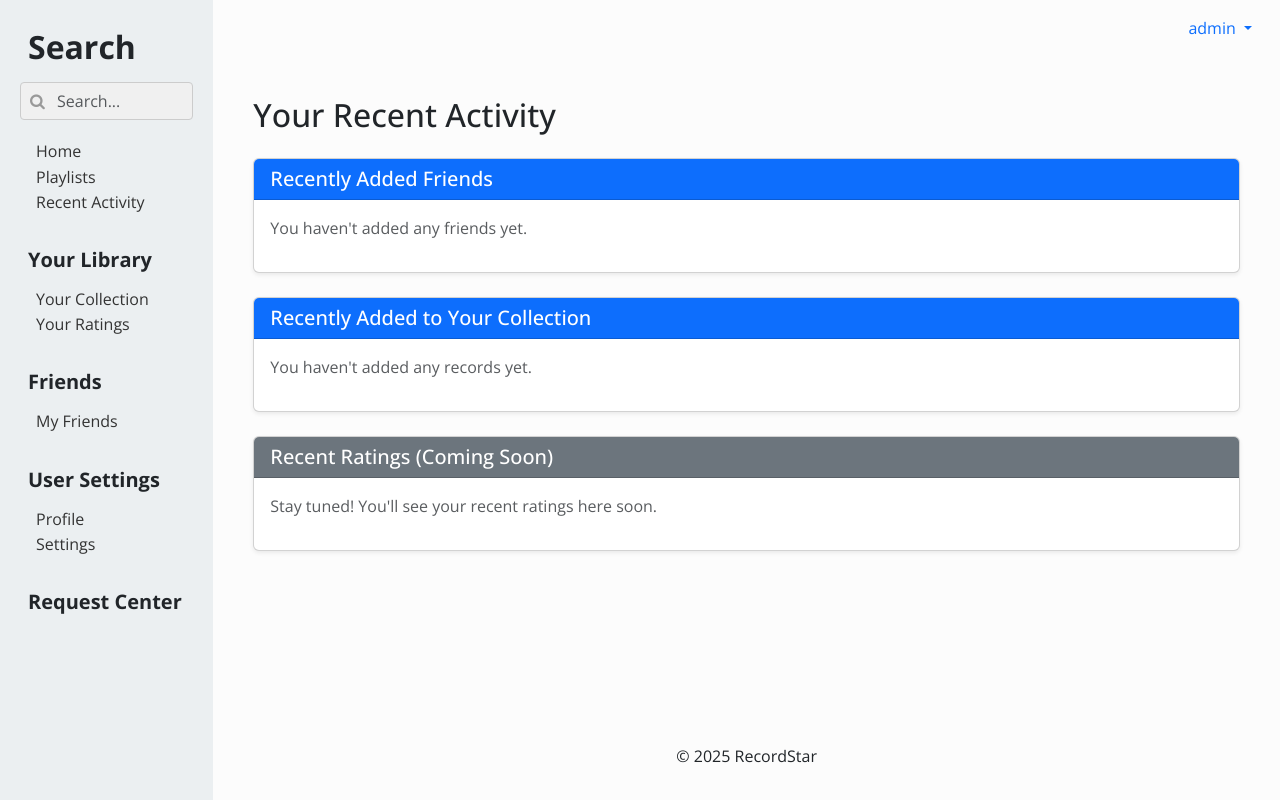
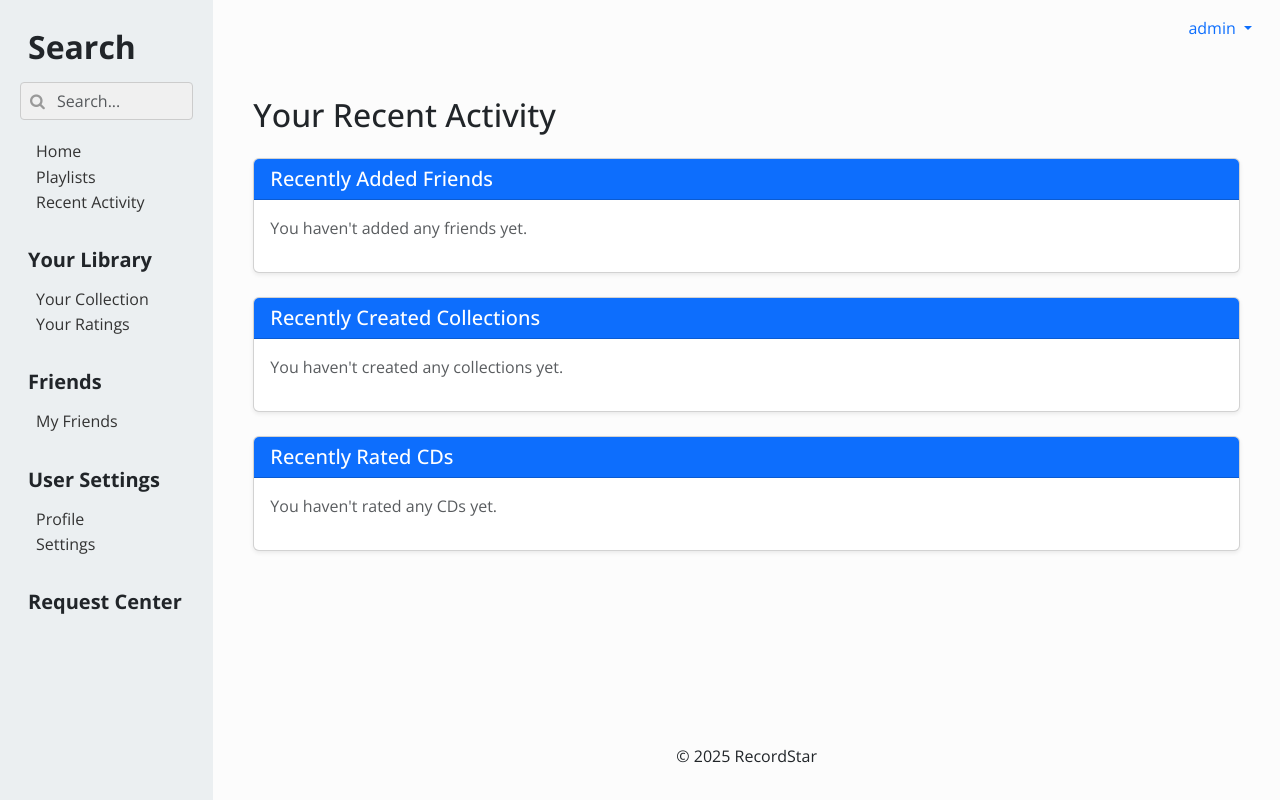
Before and after one commit to nnnguyenj/recordstar, a Django app: page /recent-activity/ in a window 1280 px wide. Run offline with Django 3.2, Linux system fonts and the light colour scheme; a user stored in the database is signed in; data comes from the database, SQL or seed files in the repository; both versions use the stored data as it was after the commit; parts of the project's set-up code (start-up, migrations or seed data) failed here and were passed over; some libraries are stand-ins or nearby versions.

Commit message:
all changes/requirements for collections + updates to recent_Activity

```diff
--- a/users/templates/users/add_collection.html
+++ b/users/templates/users/add_collection.html
@@ -17,3 +17,9 @@
   </form>
 </div>
 {% endblock %}
+{% if request.user.profile.account_type == 'L' %}
+  <div class="form-check mb-3">
+    <input class="form-check-input" type="checkbox" name="is_public" id="is_public" checked>
+    <label class="form-check-label" for="is_public">Make collection public</label>
+  </div>
+{% endif %}
--- a/users/templates/users/recent_activity.html
+++ b/users/templates/users/recent_activity.html
@@ -29,31 +29,48 @@
   <!-- Recent Collections -->
   <div class="card shadow-sm mb-4">
     <div class="card-header bg-primary text-white">
-      <h5 class="mb-0">Recently Added to Your Collection</h5>
+      <h5 class="mb-0">Recently Created Collections</h5>
     </div>
     <div class="card-body">
-      {% if recent_records %}
+      {% if recent_collections %}
         <ul class="list-group">
-          {% for record in recent_records %}
+          {% for collection in recent_collections %}
             <li class="list-group-item d-flex justify-content-between align-items-center">
-              <span><strong>{{ record.title }}</strong> by {{ record.artist }}</span>
-              <span class="text-muted">{{ record.created_at|date:"M d, Y H:i" }}</span>
+              <span>
+                Collection: <a href="{% url 'collection_detail' collection.id %}"><strong>{{ collection.name }}</strong></a>
+                <small class="text-muted ms-2">({{ collection.is_public|yesno:"Public,Private" }})</small>
+              </span>
+              <span class="text-muted">{{ collection.created_at|date:"M d, Y H:i" }}</span>
             </li>
           {% endfor %}
         </ul>
       {% else %}
-        <p class="text-muted">You haven't added any records yet.</p>
+        <p class="text-muted">You haven't created any collections yet.</p>
       {% endif %}
     </div>
   </div>
 
-  <!-- Recent Ratings (Coming Soon) -->
+  <!-- Recent Ratings -->
   <div class="card shadow-sm mb-4">
-    <div class="card-header bg-secondary text-white">
-      <h5 class="mb-0">Recent Ratings (Coming Soon)</h5>
+    <div class="card-header bg-primary text-white">
+      <h5 class="mb-0">Recently Rated CDs</h5>
     </div>
     <div class="card-body">
-      <p class="text-muted">Stay tuned! You'll see your recent ratings here soon.</p>
+      {% if recent_ratings %}
+        <ul class="list-group">
+          {% for rating in recent_ratings %}
+            <li class="list-group-item d-flex justify-content-between align-items-center">
+              <span>
+                You rated <strong>{{ rating.cd.title }}</strong> by {{ rating.cd.artist }}
+                <small class="text-muted ms-2">({{ rating.rating_value }}/10)</small>
+              </span>
+              <span class="text-muted">{{ rating.created_at|date:"M d, Y H:i" }}</span>
+            </li>
+          {% endfor %}
+        </ul>
+      {% else %}
+        <p class="text-muted">You haven't rated any CDs yet.</p>
+      {% endif %}
     </div>
   </div>
 </div>
--- a/users/urls.py
+++ b/users/urls.py
@@ -13,9 +13,7 @@ urlpatterns = [
     path("", views.index_view, name="index"),
     path("logout", views.logout_view, name="logout"),
     path("dashboard/", dashboard_view, name="dashboard"),
-    path("playlists/", playlists_view, name="playlists"),
     path("recent-activity/", views.recent_activity_view, name="recent_activity"),
-    path('collection/', views.collection_view, name='collection'),
     path('add_record/', views.add_record, name='add_record'),
     path('delete_record/<int:record_id>/', views.delete_record_view, name='delete_record'),
     path("ratings/", views.ratings_view, name="ratings"),
@@ -29,4 +27,6 @@ urlpatterns = [
     path("collection/add/", views.add_collection_view, name="add_collection"),
     path("collection/<int:collection_id>/", views.collection_detail_view, name="collection_detail"),
     path("collection/<int:collection_id>/remove/<int:cd_id>/", views.remove_cd_from_collection, name="remove_cd_from_collection"),
+    path("collection/<int:collection_id>/delete/", views.delete_collection_view, name="delete_collection"),
+    path("collection/<int:collection_id>/toggle-privacy/", views.toggle_collection_privacy, name="toggle_collection_privacy"),
 ] + static(settings.MEDIA_URL, document_root=settings.MEDIA_ROOT)
--- a/users/views.py
+++ b/users/views.py
@@ -35,19 +35,15 @@ def dashboard_view(request):
     return render(request, "users/dashboard.html", context)
 
 @login_required
-def playlists_view(request):
-    return render(request, "users/playlists.html")
+def recent_activity_view(request):
+    recent_friends = FriendActivity.objects.filter(user=request.user).order_by('-timestamp')[:5]
+    recent_collections = Collection.objects.filter(owner=request.user).order_by('-created_at')[:5]
+    recent_ratings = Rating.objects.filter(user=request.user).order_by('-created_at')[:5]
 
-@login_required
-def recent_activity_view(request):
-    from .models import Record, FriendActivity
-
-    recent_friends = FriendActivity.objects.filter(user=request.user).order_by('-timestamp')[:5]
-    recent_records = Record.objects.filter(user=request.user).order_by('-created_at')[:5]
-    #later: recent_ratings = Rating.objects.filter(user=request.user).order_by('-timestamp')[:5]
     return render(request, "users/recent_activity.html", {
         "recent_friends": recent_friends,
-        "recent_records": recent_records,
+        "recent_collections": recent_collections,
+        "recent_ratings": recent_ratings,
     })
 
 @login_required
@@ -158,27 +154,43 @@ def my_collections_view(request):
     collections = Collection.objects.filter(owner=request.user)
     return render(request, "users/collection.html", {"collections": collections})
 
-from django.shortcuts import redirect
-
-@login_required
 @login_required
 def add_collection_view(request):
     if request.method == "POST":
         name = request.POST.get("name")
         if name:
-            Collection.objects.create(owner=request.user, name=name)
+            is_public = True if request.user.profile.account_type == 'P' else request.POST.get("is_public") == "on"
+            Collection.objects.create(owner=request.user, name=name, is_public=is_public)
             return redirect("collection")
     return render(request, "users/add_collection.html")
 
 @login_required
 def collection_detail_view(request, collection_id):
-    collection = get_object_or_404(Collection, id=collection_id, owner=request.user)
+    collection = get_object_or_404(Collection, id=collection_id)
+
+    # Restrict patrons from viewing private collection contents they don’t own
+    if not collection.is_public and collection.owner != request.user:
+        if request.user.profile.account_type == 'P':
+            return render(request, "users/collection_detail_limited.html", {
+                "collection": collection
+            })
+
     available_cds = CD.objects.filter(owner=request.user).exclude(id__in=collection.cds.values_list('id', flat=True))
 
     if request.method == "POST":
-        cd_id = request.POST.get("cd_id")
-        if cd_id:
-            cd = get_object_or_404(CD, id=cd_id, owner=request.user)
+        title = request.POST.get("title")
+        artist = request.POST.get("artist")
+        genre = request.POST.get("genre")
+        release_year = request.POST.get("release_year")
+
+        if title and artist:
+            cd = CD.objects.create(
+                title=title,
+                artist=artist,
+                genre=genre,
+                release_year=release_year or None,
+                owner=request.user,
+            )
             collection.cds.add(cd)
             return redirect("collection_detail", collection_id=collection.id)
 
@@ -187,9 +199,41 @@ def collection_detail_view(request, collection_id):
         "available_cds": available_cds,
     })
 
+
 @login_required
 def remove_cd_from_collection(request, collection_id, cd_id):
     collection = get_object_or_404(Collection, id=collection_id, owner=request.user)
+    cd = get_object_or_404(CD, id=cd_id, owner=request.user)
     if request.method == "POST":
-        collection.cds.remove(cd_id)
-    return redirect("collection")
+        collection.cds.remove(cd)
+    return redirect("collection_detail", collection_id=collection.id)
+
+@login_required
+def delete_collection_view(request, collection_id):
+    collection = get_object_or_404(Collection, id=collection_id, owner=request.user)
+
+    if request.method == "POST":
+        collection.delete()
+        return redirect("collection")
+
+    return render(request, "users/confirm_delete.html", {"collection": collection})
+
+@login_required
+def toggle_collection_privacy(request, collection_id):
+    collection = get_object_or_404(Collection, id=collection_id, owner=request.user)
+
+    if request.method == "POST":
+        collection.is_public = not collection.is_public
+        collection.save()
+    return redirect("collection_detail", collection_id=collection.id)
+
+@login_required
+def browse_collections(request):
+    if request.user.profile.account_type == 'P':
+        collections = Collection.objects.filter(is_public=True) | Collection.objects.filter(owner=request.user)
+    else:
+        collections = Collection.objects.all()
+
+    return render(request, "users/browse_collections.html", {
+        "collections": collections.distinct(),
+    })
```
Also changed, not shown: users/templates/users/collection_detail.html (+36 -16 lines), users/templates/users/collection_detail_limited.html (added, +7 -0 lines), users/templates/users/confirm_delete.html (added, +14 -0 lines), users/templates/users/playlists.html (deleted, +0 -9 lines), db.sqlite3.
